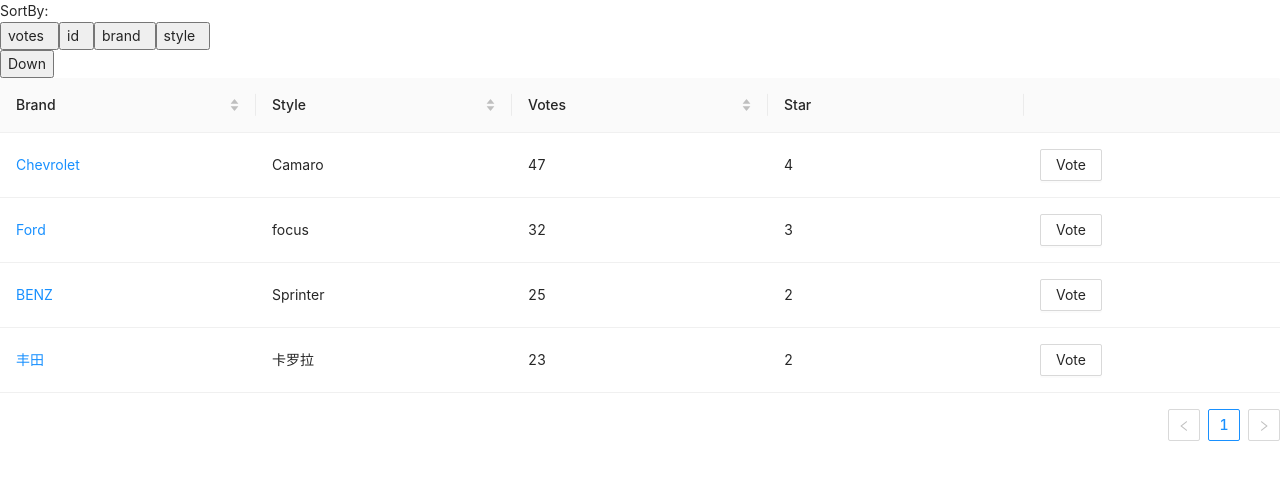
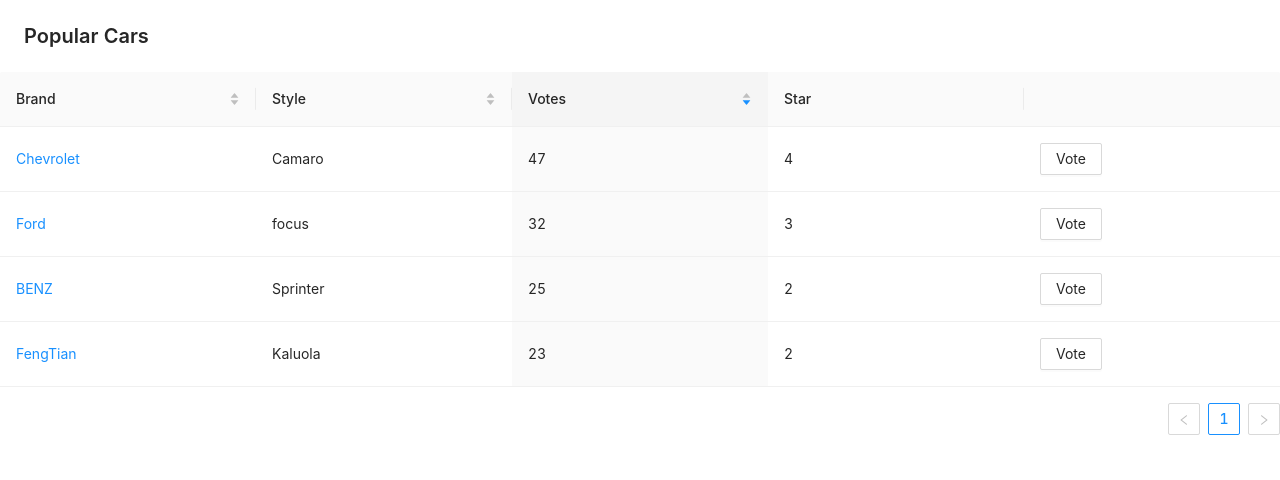
Before and after one commit to drinkmooon/example-wst, a React (Create React App) app: page / in a window 1280 px wide. Shown: the top 480 px of the page. Built offline with nearby package versions, Linux system fonts and the light colour scheme.

Commit message:
using antd to handle sort

```diff
--- a/src/App.js
+++ b/src/App.js
@@ -1,26 +1,22 @@
 import React from 'react';
-import { BrowserRouter as Router, Route, Switch, Link } from 'react-router-dom';
-import { createBrowserHistory } from "history";
+import { BrowserRouter as Router, Route, Switch } from 'react-router-dom';
 
-import './App.css';
 import CarDetail from './Components/CarDetail';
 import CarList from './Components/CarList';
 
 class App extends React.Component {
-
   render() {
 
-    const history = createBrowserHistory();
     return (
       <div>
-        <Router history={history}>
+        <Router>
           <Switch>
+            <Route path='/'  exact component={CarList} />
             <Route path='/CarDetail/:id' children={<CarDetail />} />
-            <Route path='/' component={CarList} />
           </Switch>
         </Router>
       </div>
-    )
-  }
-}
+    );
+  };
+};
 export default App;
--- a/src/Components/CarDetail.js
+++ b/src/Components/CarDetail.js
@@ -1,28 +1,33 @@
-import React,{Component} from 'react';
-import { Descriptions} from 'antd';
-import "../data/seed";
-import 'antd/dist/antd.css';
+import React from 'react';
 import { useParams } from 'react-router';
 
-function CarDetail (){
-    let {id} = useParams();
-    let getCarById=(id)=>{
+import { Descriptions, PageHeader } from 'antd';
+import 'antd/dist/antd.css';
+
+
+function CarDetail() {
+    let { id } = useParams();
+    let getCarById = (id) => {
         const cars = [...window.Seed.cars];
-        if(id<=cars.length){
-            return cars[id-1];
+        if (id <= cars.length) {
+            return cars[id - 1];
         }
-        else{
+        else {
             return null;
         }
-    }
+    };
     const car = getCarById(id);
     const CarDetail = car.details;
-    return(<Descriptions title={'CarDetail:'+car.brand+'  '+car.style} bordered>
-        <Descriptions.Item label='fuelTankCapacity'>{CarDetail.fuelTankCapacity}</Descriptions.Item>
-        <Descriptions.Item label='fuelConsumption'>{CarDetail.fuelConsumption}</Descriptions.Item>
-        <Descriptions.Item label='maximumSpeed'>{CarDetail.maximumSpeed}</Descriptions.Item>
-        <Descriptions.Item label='seetCapacity'>{CarDetail.seetCapacity}</Descriptions.Item>
-    </Descriptions>)
+    return (
+        <div>
+            <PageHeader title={'Car Details: ' + car.brand + ' ' + car.style} />
+            <Descriptions bordered>
+                <Descriptions.Item label='fuelTankCapacity'>{CarDetail.fuelTankCapacity}</Descriptions.Item>
+                <Descriptions.Item label='fuelConsumption'>{CarDetail.fuelConsumption}</Descriptions.Item>
+                <Descriptions.Item label='maximumSpeed'>{CarDetail.maximumSpeed}</Descriptions.Item>
+                <Descriptions.Item label='seetCapacity'>{CarDetail.seetCapacity}</Descriptions.Item>
+            </Descriptions>
+        </div>)
 };
 
 export default CarDetail;
--- a/src/Components/CarList.js
+++ b/src/Components/CarList.js
@@ -1,16 +1,14 @@
 import React, { Component } from 'react';
-import { Table, Button} from 'antd';
+import { Link } from 'react-router-dom';
+import { Table, Button, PageHeader } from 'antd';
+import 'antd/dist/antd.css';
+
 import "../data/seed";
-import 'antd/dist/antd.css';
-import {BrowserRouter as Router, Route, Link} from 'react-router-dom';
-import { createBrowserHistory } from "history";
-import CarDetail from './CarDetail';
+
 class CarList extends Component {
-
     state = {
         cars: [],
-        sortBy: "",
-        upOrDown: ""
+        sortedInfo: { order: 'descend', columnKey: 'votes' },
     };
 
     //处理投票事件
@@ -42,54 +40,7 @@
     //This function is called by the framework after the initialization of the component is complete.
     componentDidMount() {
         const cars = [...window.Seed.cars];
-        //初始时按照votes值使用降序排序
-        //sort in descending order by votes initially
-        cars.sort((a, b) => (
-            b.votes - a.votes
-        ));
-        this.setState({ cars, method: "votes", upOrDown: "Down" })
-    };
-
-    //根据key比较两个Product的大小关系
-    //Compare the size of two Products according to key.
-    compareBy = (key) => {
-        return (a, b) => {
-            //根据升序/降序状态值确定的正负系数
-            let upOrDown = this.state.upOrDown == "Down" ? -1 : 1;
-            //暂存比较的结果
-            let ans = 0;
-            if (a[key] < b[key]) {
-                ans = -1;
-            }
-            else if (a[key] > b[key]) {
-                ans = 1;
-            }
-            else {
-                ans = 0;
-            }
-            //用比较结果乘上一个+/-的系数满足升降序排序的要求
-            return upOrDown * ans;
-        };
-    };
-    //根据key对Products进行排序
-    //Sort Products by key
-    sortBy = (key) => {
-        let arrayCopy = [...this.state.cars];
-        arrayCopy.sort(this.compareBy(key));
-        this.setState({ cars: arrayCopy, method: key });
-    };
-
-    //修改升序/降序
-    //Modify ascending or descending order
-    changeUpOrDown = () => {
-        //根据旧的升降序状态推定新状态
-        //Inferring new values from old 'upOrDown'
-        let newUpDown = this.state.upOrDown === "Down" ? "Up" : "Down";
-        //在状态更新后通过回调函数的方式重新排序
-        //Call the 'sortBy' func when state update is complete
-        this.setState({ upOrDown: newUpDown }, () => {
-            this.sortBy(this.state.method);
-        });
+        this.setState({ cars: cars });
     };
 
     getStar = (voteNum) => {
@@ -113,19 +64,19 @@
         }
     };
 
+    //antd.Table留下的接口,需要3个参数,用来更新sorter的键值和升/降序
+    //an interface that requires 3 parameters to update the sorter key and ascending/descending order.
+    handleChange = (pagination, filters, sorter) => {
+        this.setState({
+            sortedInfo: sorter,
+        });
+    };
+
+
     render() {
-        //创建一个变量sorter来装排序的标签
-        //a div contains the sort tags
-        const sortKey = ['votes','id','brand','style'];
-        const sorter = (
-            <div>
-                <div>SortBy:</div>
-                {sortKey.map((item) => (<button onClick={() => { this.sortBy(item) }}>{item}&ensp;</button>))}
-                <div><button onClick={this.changeUpOrDown}>{this.state.upOrDown}</button></div>
-            </div>
-        );
 
-        const {cars} = this.state;
+        let { sortedInfo, cars } = this.state;
+        sortedInfo = sortedInfo || {};
         const dataSource = cars.map((car) =>
             (Object.assign({}, car, { star: this.getStar(car.votes), voteButton: 'Vote' })));
         const columns = [
@@ -133,28 +84,28 @@
                 title: 'Brand',
                 dataIndex: 'brand',
                 key: 'brand',
-                render:(text,index) =>(
-                    <Link to={'/CarDetail/'+index.id}
+                render: (text, index) => (
+                    <Link to={'/CarDetail/' + index.id}
                         target='_blank'>{text}</Link>
                 ),
-                sorter:(a,b)=>a.votes-b.votes,
-                //sortOrder: sortedInfo.columnKey === 'brand' && sortedInfo.order,
+                sorter: (a, b) => a.brand.length - b.brand.length,
+                sortOrder: sortedInfo.columnKey === 'brand' && sortedInfo.order,
                 ellipsis: true,
             },
             {
                 title: 'Style',
                 dataIndex: 'style',
                 key: 'style',
-                sorter:(a,b)=>a.votes-b.votes,
-                //sortOrder: sortedInfo.columnKey === 'style' && sortedInfo.order,
+                sorter: (a, b) => a.style.length - b.style.length,
+                sortOrder: sortedInfo.columnKey === 'style' && sortedInfo.order,
                 ellipsis: true,
             },
             {
                 title: 'Votes',
                 dataIndex: 'votes',
                 key: 'votes',
-                sorter:(a,b)=>a.votes-b.votes,
-                //sortOrder: sortedInfo.columnKey === 'votes' && sortedInfo.order,
+                sorter: (a, b) => a.votes - b.votes,
+                sortOrder: sortedInfo.columnKey === 'votes' && sortedInfo.order,
                 ellipsis: true,
             },
             {
@@ -166,17 +117,20 @@
                 title: '',
                 dataIndex: 'voteButton',
                 key: 'voteButton',
-                render: (text, index) =>(
+                render: (text, index) => (
                     <Button onClick={() => this.handleProductUpVote(index.id)}>
                         {text}
-                    </Button>)
+                    </Button>),
             }
-        ]
+        ];
         return (<div>
-            {sorter}
-            <Table dataSource={dataSource} columns={columns}></Table>
+            <PageHeader title='Popular Cars'></PageHeader>
+            <Table dataSource={dataSource}
+                columns={columns}
+                onChange={this.handleChange}>
+            </Table>
         </div>);
-    }
+    };
 };
 
 export default CarList;
--- a/src/data/seed.js
+++ b/src/data/seed.js
@@ -6,15 +6,15 @@
     const cars = [
       {
         id: 1,
-        brand:'丰田',
-        style:'卡罗拉',
+        brand:'FengTian',
+        style:'Kaluola',
         votes: generateVoteCount(),
         details:{
           fuelTankCapacity:"50L",
           fuelConsumption:"7.1L/100km",
           maximumSpeed:"180km/h",
           seetCapacity:5,
-        }
+        },
       },
       {
         id: 2,
@@ -26,7 +26,7 @@
           fuelConsumption:"13.5L/100km",
           maximumSpeed:"161km/h",
           seetCapacity:9,
-        }
+        },
       },
       {
         id: 3,
@@ -38,7 +38,7 @@
           fuelConsumption:"5.4L/100km",
           maximumSpeed:"193km/h",
           seetCapacity:5,
-        }
+        },
       },
       {
         id: 4,
@@ -50,7 +50,7 @@
           fuelConsumption:"8.1L/100km",
           maximumSpeed:"240km/h",
           seetCapacity:4,
-        }
+        },
       },
     ];
 
--- a/src/index.js
+++ b/src/index.js
@@ -1,10 +1,8 @@
 import React from 'react';
 import ReactDOM from 'react-dom';
 import './index.css';
-import CarList from './Components/CarList';
 import * as serviceWorker from './serviceWorker';
 import App from './App';
-//ReactDOM.render(<CarList /> , document.getElementById('root'));
 
 ReactDOM.render(<App /> , document.getElementById('root'));
 
```
